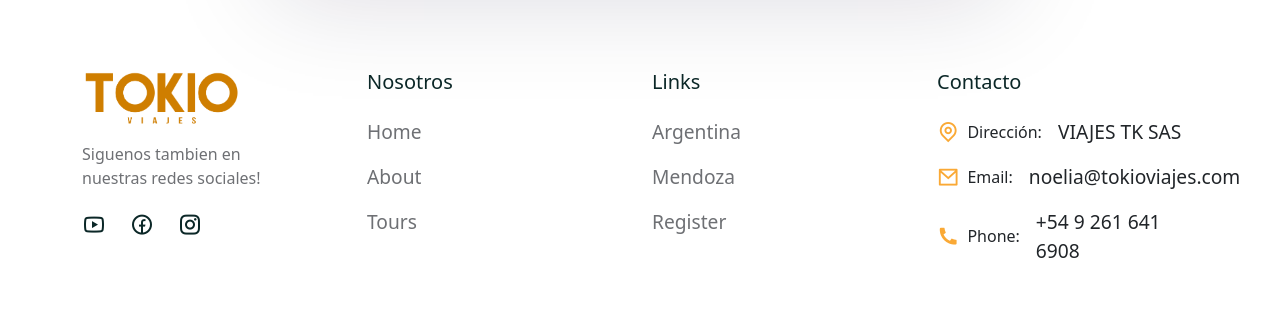
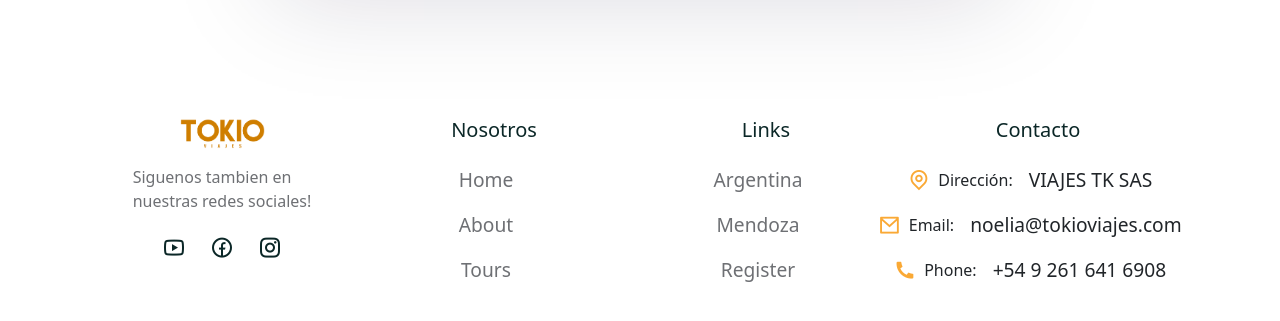
Before and after one commit to Raulmoyano2970/Booking, a React (Create React App) app in the folder frontend/: page /register in a window 1280 px wide. Shown: the part 691-1012 px from the top of the page. Built offline with nearby package versions, Linux system fonts and the light colour scheme; a web font is replaced by a local one.

Commit message:
arreglo footer

```diff
--- a/frontend/src/components/CardHome/CardHome.jsx
+++ b/frontend/src/components/CardHome/CardHome.jsx
@@ -24,9 +24,11 @@ const CardHome = () => {
                         <CardText>
                         La combinacion perfecta de hermosos paisajes y una buena copa de vino.
                         </CardText>
-                        <Button>
+                        <form method='get' action='/mendoza'>
+                            <Button type='submit'>
                             Ver mas
                             </Button>
+                        </form>
                     </CardBody>
                 </Card>
                 <Card style={{width: '22rem'}}>
@@ -47,9 +49,11 @@ const CardHome = () => {
                         <CardText>
                         Recorre desde el maravilloso norte argentino hasta la ciudad mas austral del mundo.
                         </CardText>
-                        <Button>
+                        <form method='get' action='/argentina'>
+                            <Button type='submit'>
                             Ver mas
                             </Button>
+                        </form>
                     </CardBody>
                 </Card>
                 <Card style={{width: '22rem'}}>
@@ -70,9 +74,11 @@ const CardHome = () => {
                         <CardText>
                         Explora nuevos horizontes, el mundo te espera!
                         </CardText>
-                        <Button>
+                        <form method='get' action='/tours'>
+                            <Button type='submit'>
                             Ver mas
                             </Button>
+                        </form>
                     </CardBody>
                 </Card>
         </section>
--- a/frontend/src/components/Footer/Footer.jsx
+++ b/frontend/src/components/Footer/Footer.jsx
@@ -40,8 +40,8 @@ const Footer = () => {
    return (
       <footer className='footer'>
          <Container>
-            <Row>
-               <Col lg='3'>
+            <Row className='contenedorFilas'>
+               <Col lg='3' style={{width: '17rem'}}>
                   <div className="logo">
                      <img src={logo} alt="" />
                      <p>Siguenos tambien en <br/> nuestras redes sociales! </p>
@@ -51,11 +51,6 @@ const Footer = () => {
                               <i class='ri-youtube-line'></i>
                            </Link>
                         </span>
-                        {/* <span>
-                           <Link to='#'>
-                              <i class='ri-github-fill'></i>
-                           </Link>
-                        </span> */}
                         <span>
                            <Link to='#'>
                               <i class='ri-facebook-circle-line'></i>
@@ -69,10 +64,8 @@ const Footer = () => {
                      </div>
                   </div>
                </Col>
-
-               <Col lg='3'>
+               <Col className='fila2' lg='3' style={{width: '17rem'}}>
                   <h5 className="footer__link-title">Nosotros</h5>
-
                   <ListGroup className='footer__quick-links'>
                      {
                         quick__links.map((item, index) => (
@@ -83,9 +76,8 @@ const Footer = () => {
                      }
                   </ListGroup>
                </Col>
-               <Col lg='3'>
+               <Col className='fila3' style={{width: '17rem'}} lg='3'>
                   <h5 className="footer__link-title">Links</h5>
-
                   <ListGroup className='footer__quick-links'>
                      {
                         quick__links2.map((item, index) => (
@@ -96,9 +88,8 @@ const Footer = () => {
                      }
                   </ListGroup>
                </Col>
-               <Col lg='3'>
+               <Col className='fila4' lg='3' style={{width: '17rem'}}>
                   <h5 className="footer__link-title">Contacto</h5>
-
                   <ListGroup className='footer__quick-links'>
                      <ListGroupItem className='ps-0 border-0 d-flex align-items-center gap-3'>
                         <h6 className='mb-0 d-flex align-items-center gap-2'>
@@ -107,16 +98,13 @@ const Footer = () => {
                         </h6>
                         <p className='mb-0'>VIAJES TK SAS</p>
                      </ListGroupItem>
-
                      <ListGroupItem className='ps-0 border-0 d-flex align-items-center gap-3'>
                         <h6 className='mb-0 d-flex align-items-center gap-2'>
                            <span><i class='ri-mail-line'></i></span>
                            Email:
                         </h6>
-
                         <p className='mb-0'>noelia@tokioviajes.com</p>
                      </ListGroupItem>
-
                      <ListGroupItem className='ps-0 border-0 d-flex align-items-center gap-3'>
                         <h6 className='mb-0 d-flex align-items-center gap-2'>
                            <span><i class='ri-phone-fill'></i></span>
--- a/frontend/src/components/Footer/footer.css
+++ b/frontend/src/components/Footer/footer.css
@@ -3,8 +3,49 @@
    padding-bottom: 30px;
 }
 
+.contenedorFilas{
+   padding: 1rem;
+}
+
+.footer .logo{
+   display: flex !important;
+   justify-content: center;
+   flex-direction: column;
+   align-content: center;
+   align-items: center;
+   padding-top: 2rem;
+}
+
+.fila2{
+   display: flex !important;
+   align-content: space-around;
+   flex-direction: column;
+   align-items: center;
+   justify-content: center;
+   padding-top: 2rem;
+}
+
+.fila3{
+   display: flex !important;
+   align-content: space-around;
+   flex-direction: column;
+   align-items: center;
+   justify-content: center;
+   flex-wrap: wrap !important;
+   padding-top: 2rem;
+}
+
+.fila4{
+   display: flex !important;
+   align-content: space-around;
+   flex-direction: column;
+   align-items: center;
+   justify-content: center;
+   padding-top: 2rem;
+}
+
 .footer .logo img {
-   width        : 60%;
+   width: 35%;
    margin-bottom: 1rem;
 }
 
@@ -30,6 +71,11 @@
    font-size      : 1.2rem;
 }
 
+.list-group{
+   display: flex;
+   align-items: center;
+}
+
 .footer__quick-links a:hover {
    color: var(--secondary-color);
 }
```
Lines whose indentation alone changed are shown as unchanged.
